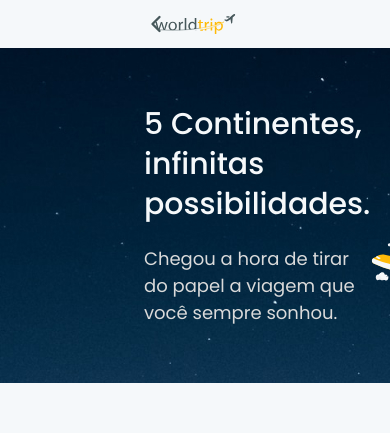
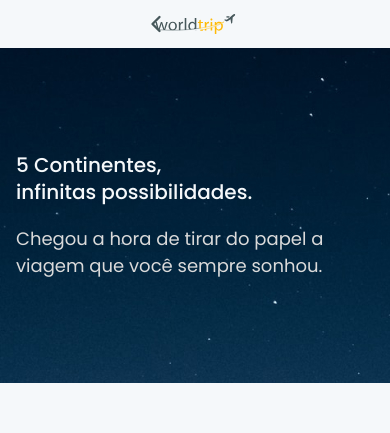
Before and after one commit to marcos-hein/world-trip, a Next.js app: page / in a window 390 px wide. Shown: the top 433 px of the page. Built offline with nearby package versions, Linux system fonts and the light colour scheme.

Commit message:
Banner responsive

```diff
--- a/src/components/Banner/index.tsx
+++ b/src/components/Banner/index.tsx
@@ -1,18 +1,23 @@
-import { Flex, Heading, Text, Box, Image } from "@chakra-ui/react";
+import { Flex, Heading, Text, Box, Image, useBreakpointValue } from "@chakra-ui/react";
 
 export function Banner(): JSX.Element {
+  const isWideVersion = useBreakpointValue({
+    base: false,
+    lg: true,
+  });
+
   return (
     <Flex
       w="100%"
       align="center"
       justifyContent="space-between"
       h="335px"
-      px="36"
+      px={["4", "24", "36"]}
       bgImage="url('/banner.jpg')"
       bgSize="cover"
     >
       <Box maxWidth={524}>
-        <Heading fontWeight="medium" color="gray.100">
+        <Heading fontWeight="medium" fontSize={["20px", "36px"]} color="gray.100">
           5 Continentes,
           <br /> infinitas possibilidades.
         </Heading>
@@ -20,12 +25,14 @@ export function Banner(): JSX.Element {
           Chegou a hora de tirar do papel a viagem que você sempre sonhou.{" "}
         </Text>
       </Box>
-      <Image
-        w={["417px"]}
-        pt="24"
-        src="/airplane.svg"
-        alt="Um avião voando sobre o nome da marca world trip"
-      />
+      {isWideVersion && (
+        <Image
+          w="417px"
+          pt="24"
+          src="/airplane.svg"
+          alt="Um avião voando sobre o nome da marca world trip"
+        />
+      )}
     </Flex>
   );
 }
```
